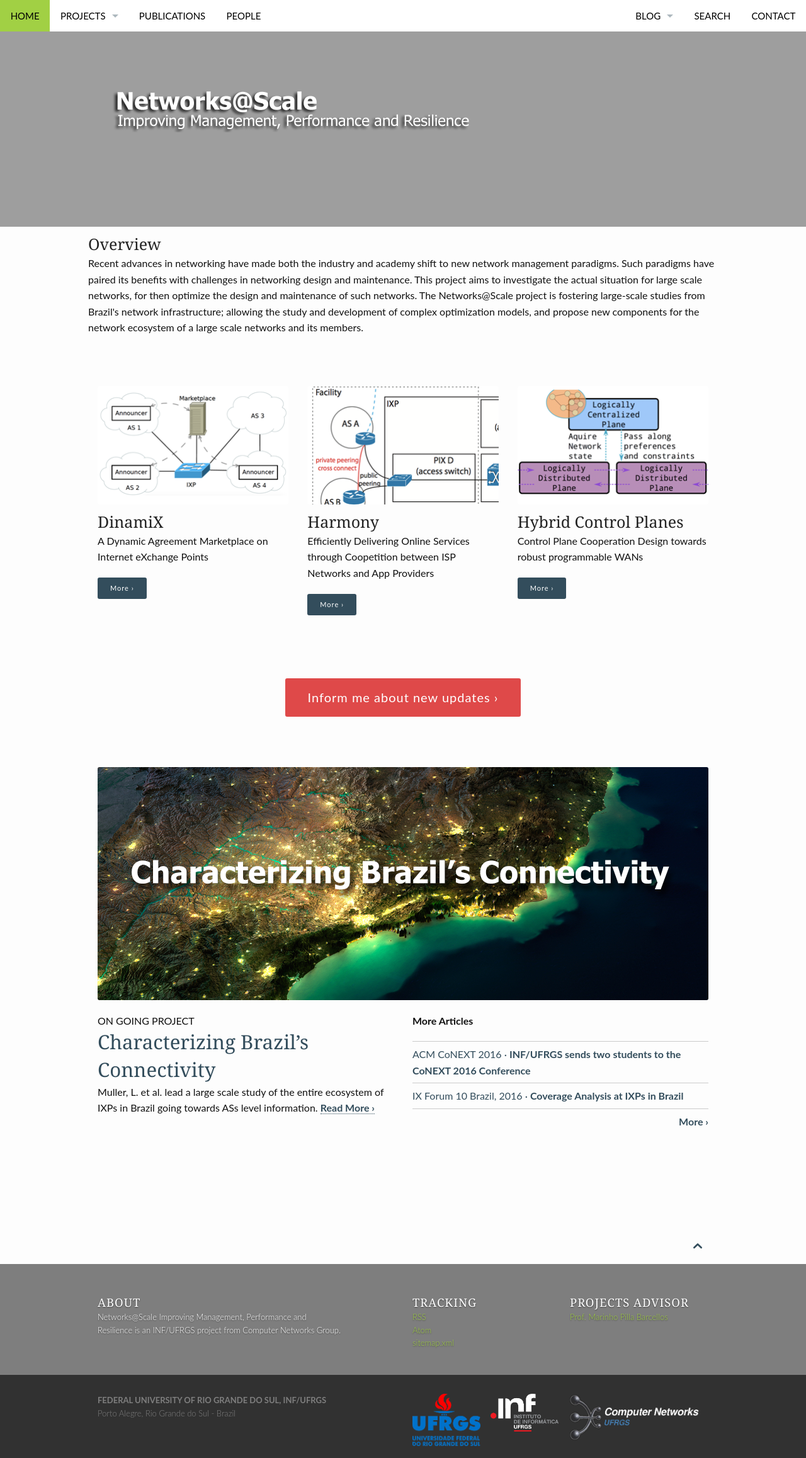
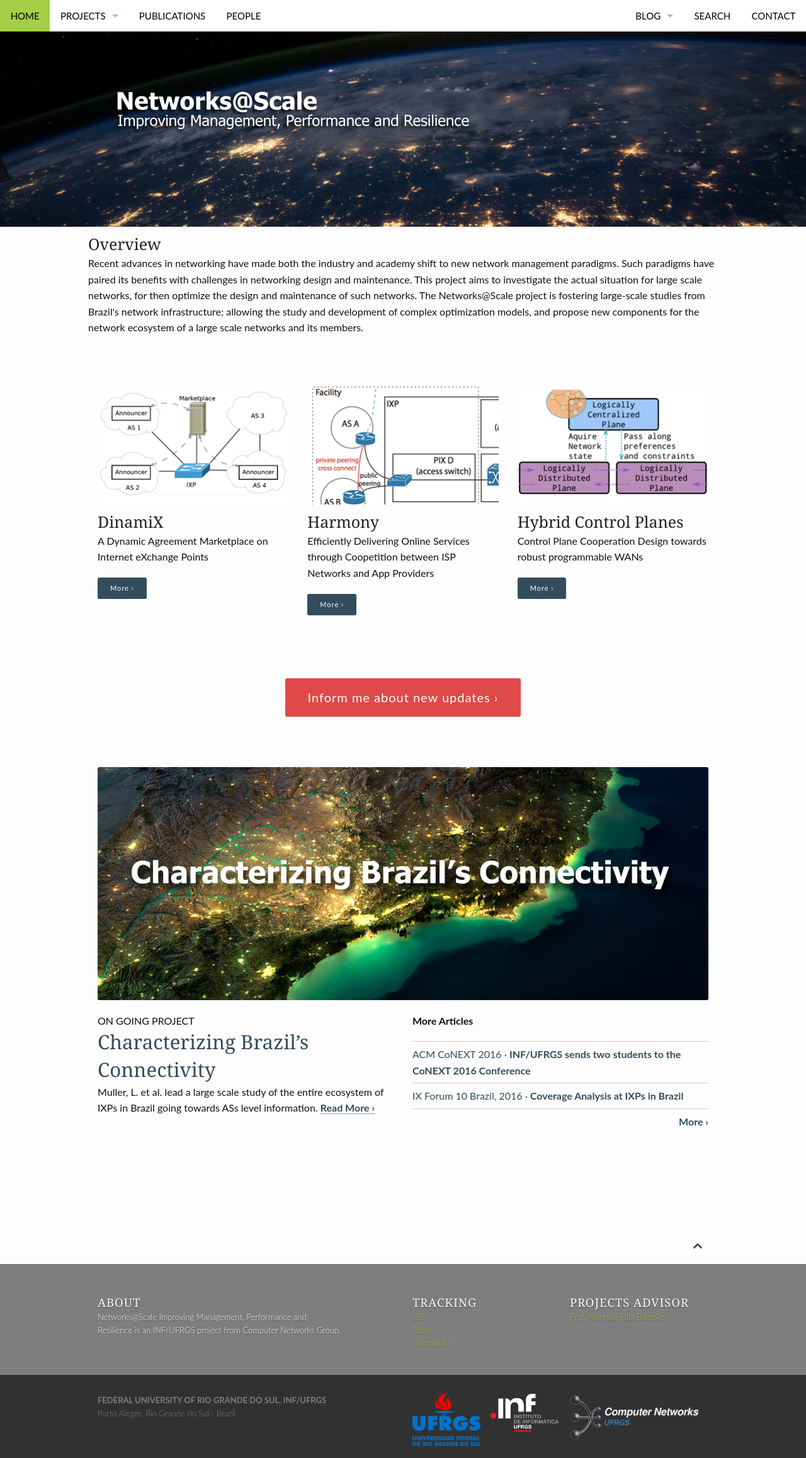
Before and after one commit to ufrgs-networks-group/networks-at-scale, a Jekyll site: the page built from pages/pages-root-folder/index.md, in a window 1280 px wide. Shown: the whole page at 63% size. Built offline with Jekyll 4.4.1, drawn with Linux system fonts in a browser that asks for light colours.

Commit message:
Update header image to jpg

```diff
--- a/pages/pages-root-folder/index.md
+++ b/pages/pages-root-folder/index.md
@@ -6,7 +6,7 @@
 #
 layout: frontpage
 header:
-  image_fullwidth: main-header_v2.png
+  image_fullwidth: main-header_v2.jpg
 
 overview:
   title: Overview
```
Also changed, not shown: images/main-header_v2.jpg (added).
